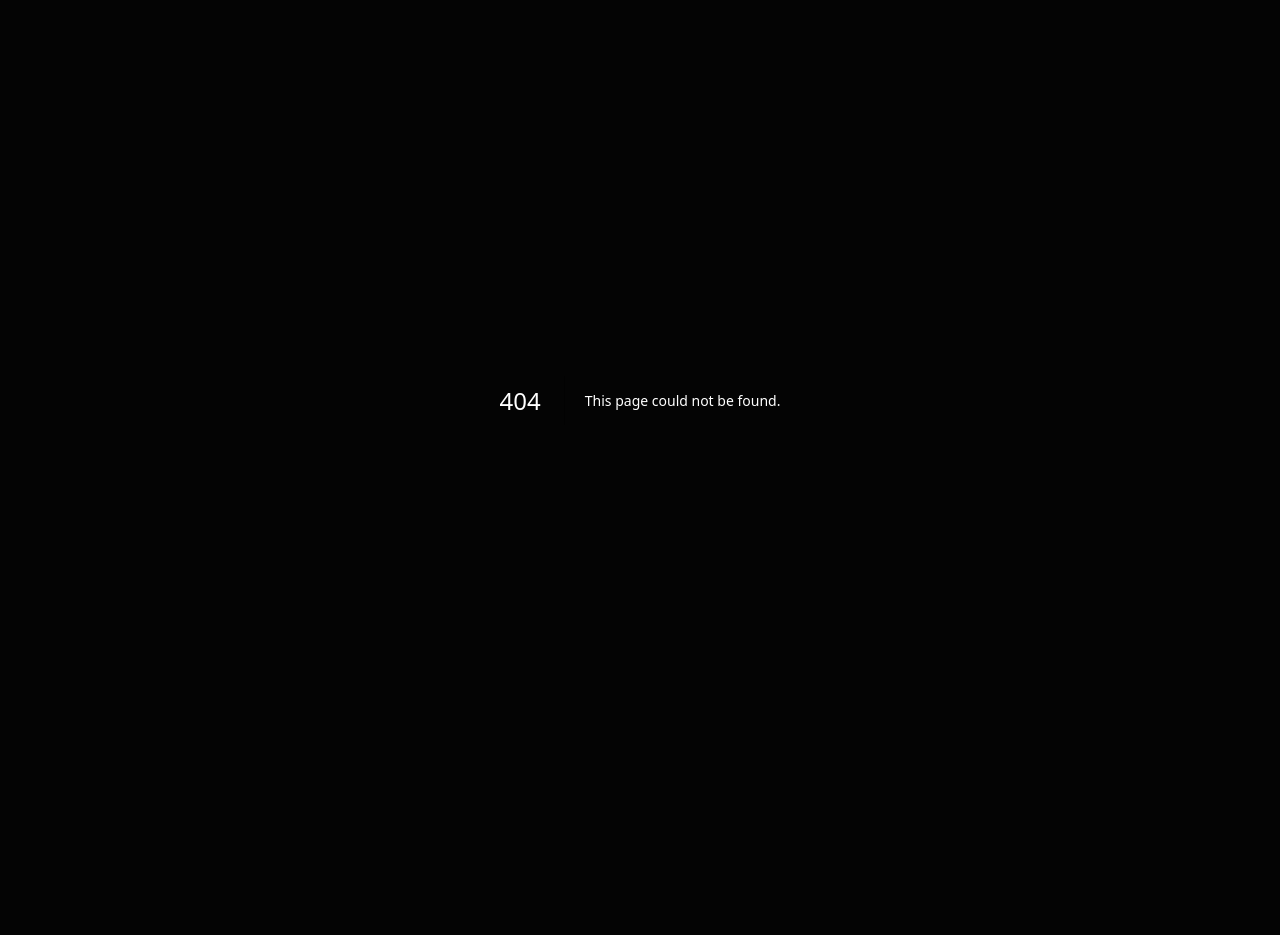
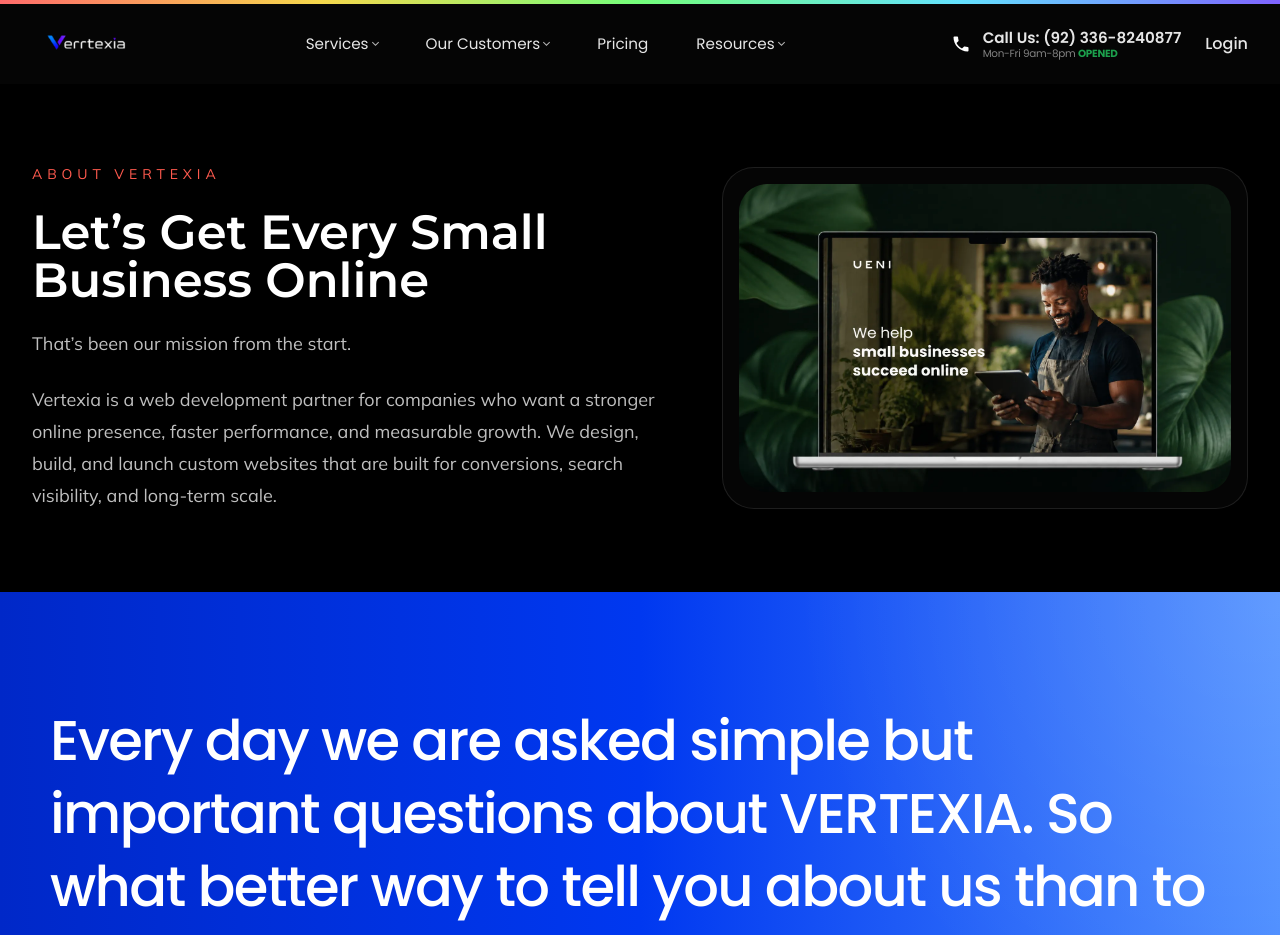
Before and after one commit to tahaawan0094/Vertexia-25-5-26, a Next.js app: page /about-us in a window 1280 px wide. Before the commit this address had no page. Shown: the top 935 px of the page. Before the commit the page ends 800 px from the top, so only its background shows below. Built offline with nearby package versions, Linux system fonts and the light colour scheme.

Commit message:
about-us

```diff
--- /dev/null
+++ b/app/(site)/about-us/page.tsx
@@ -0,0 +1,48 @@
+export const metadata = {
+  title: "About Vertexia | Building Websites That Drive Growth",
+  description:
+    "Learn about Vertexia, our mission, and how we build fast, SEO-friendly websites that help businesses grow online.",
+};
+
+export default function AboutUsPage() {
+  return (
+    <main className="site bg-black text-white font-body">
+      <section className="mx-auto max-w-7xl px-4 py-20 sm:px-6 lg:px-8">
+        <div className="grid gap-12 lg:grid-cols-[1.1fr_0.9fr] items-center">
+          <div>
+            <p className="text-sm uppercase tracking-[0.35em] text-[#FF5A4E] font-accent">
+              About Vertexia
+            </p>
+            <h1 className="mt-6 text-4xl font-bold leading-tight sm:text-5xl font-display">
+              Let’s Get Every Small Business Online
+            </h1>
+            <p className="mt-6 max-w-2xl text-lg leading-8 text-white/75 font-accent">
+              That’s been our mission from the start.
+            </p>
+            <p className="mt-6 max-w-2xl text-lg leading-8 text-white/75 font-accent">
+              Vertexia is a web development partner for companies who want a stronger online presence, faster performance, and measurable growth.
+              We design, build, and launch custom websites that are built for conversions, search visibility, and long-term scale.
+            </p>
+          </div>
+
+          <div className="overflow-hidden rounded-[32px] border border-white/10 bg-[#050505] p-4 shadow-[0_40px_120px_rgba(0,0,0,0.4)]">
+            <img
+              src="/About-Us/about-vertexia-building-websites-that-drive-growth.webp"
+              alt="About Vertexia - building websites that drive growth"
+              className="w-full rounded-[28px] object-cover"
+            />
+          </div>
+        </div>
+      </section>
+
+      <section className="relative overflow-hidden bg-gradient-to-r from-[#0028c8] via-[#0038f0] to-[#4b8dff] px-4 py-28 sm:px-6 lg:px-8">
+        <div className="absolute inset-0 bg-[radial-gradient(circle_at_top_right,_rgba(255,255,255,0.18),_transparent_35%)] opacity-70" />
+        <div className="relative mx-auto max-w-[1180px]">
+          <h2 className="text-left text-[56px] font-body font-medium leading-[73px] tracking-[-0.03em] text-white sm:text-[56px] md:text-[56px]">
+            Every day we are asked simple but important questions about VERTEXIA. So what better way to tell you about us than to answer them.
+          </h2>
+        </div>
+      </section>
+    </main>
+  );
+}
--- a/components/sections/FooterLinksSection.tsx
+++ b/components/sections/FooterLinksSection.tsx
@@ -1,9 +1,13 @@
 "use client";
 import FadeIn from "@/components/animations/FadeIn";
 
-const productLinks = ["Pricing", "Examples",  "FAQs"];
-const companyLinks = ["About Us", "Careers", "Blog"];
-const accountLinks = [ "Terms & Conditions", "Refund Policy", "Privacy Policy"];
+const productLinks = ["Pricing", "Examples", "FAQs"];
+const companyLinks = [
+  { label: "About Us", href: "/about-us" },
+  { label: "Careers", href: "#" },
+  { label: "Blog", href: "/blogs" },
+];
+const accountLinks = ["Terms & Conditions", "Refund Policy", "Privacy Policy"];
 const compareLinks = ["Vertexia vs GoDaddy", "Vertexia vs Squarespace"];
 
 export default function FooterLinksSection() {
@@ -34,9 +38,9 @@ export default function FooterLinksSection() {
                 </p>
                 <ul className="mt-5 grid grid-cols-1 gap-x-2 gap-y-4 text-[14px] text-white/60 max-[640px]:grid-cols-2">
                   {companyLinks.map((item) => (
-                    <li key={item}>
-                      <a className="hover:text-white transition-colors" href="#">
-                        {item}
+                    <li key={item.label}>
+                      <a className="hover:text-white transition-colors" href={item.href}>
+                        {item.label}
                       </a>
                     </li>
                   ))}
```
Also changed, not shown: public/About-Us/about-vertexia-building-websites-that-drive-growth.webp (added).
